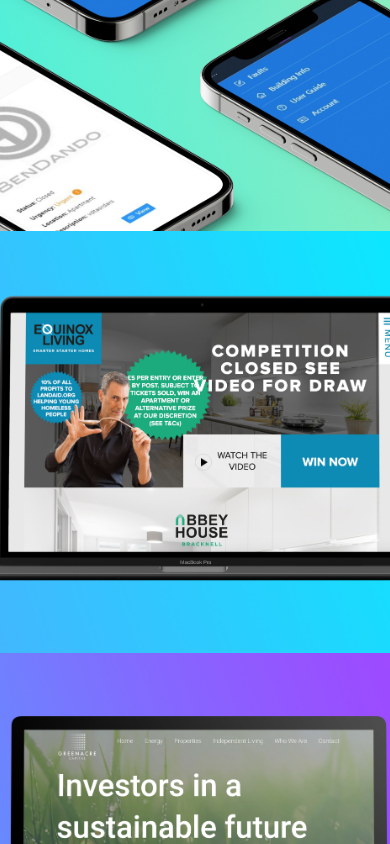
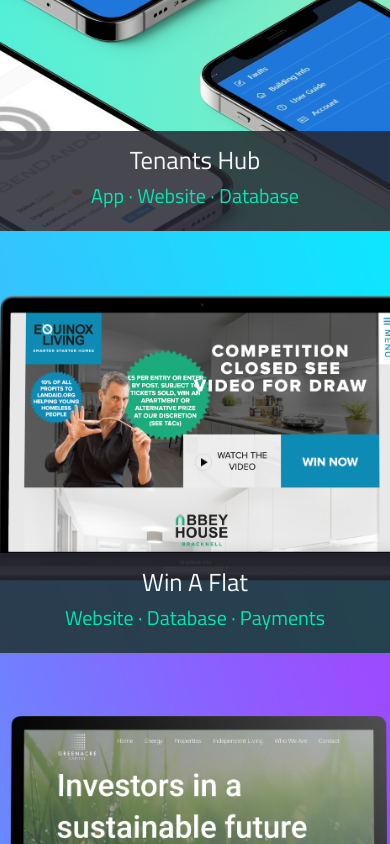
Before and after one commit to bendandoSolo/bendando, a Next.js app: page / in a window 390 px wide. Shown: the part 960-1804 px from the top of the page. Built offline with nearby package versions, Linux system fonts and the light colour scheme.

Commit message:
Added mobile styling to project panes

```diff
--- a/components/ProjectPane.js
+++ b/components/ProjectPane.js
@@ -6,6 +6,10 @@
     <Link href={url}>
       <div className="project-pane">
         <img className="project-img" src={img} />
+        <div className="panel-overlay">
+          <h2>{title}</h2>
+          <h5 style={{ color: "#00E7B6" }}>{type}</h5>
+        </div>
       </div>
     </Link>
   );
--- a/styles/globals.css
+++ b/styles/globals.css
@@ -360,7 +360,7 @@
 
 .footer {
   background-color: #0c0c0c;
-  z-index: 200000;
+  z-index: 1;
   position: absolute;
   width: 100%;
   color: whitesmoke;
@@ -501,7 +501,7 @@
 
 .project-pane {
   width: 50vw;
-  height: 45vh;
+  height: 44vh;
   position: relative;
   overflow: hidden;
   transition: 0.8s ease;
@@ -528,25 +528,22 @@
   transition: 0.8s ease;
 }
 
-.project-des {
-  position: absolute;
-  bottom: 0;
-  color: white;
-  width: 250px;
-  height: 100px;
-  display: flex;
-  flex-direction: column;
-  justify-content: center;
-  padding-left: 1rem;
-}
-
-.project-des p {
-  margin-bottom: 0;
-}
-
 .project-pane:hover .project-img {
   transform: scale(1.1);
   transition: 0.8s ease;
+}
+
+.project-pane:hover .panel-overlay {
+  opacity: 1;
+}
+
+@media screen and (max-width: 992px) {
+  .project-pane .panel-overlay {
+    opacity: 1;
+    height: 100px;
+    position: absolute;
+    bottom: 0;
+  }
 }
 
 /*  */
@@ -745,7 +742,7 @@
   z-index: 1000000;
   background: rgba(39, 39, 49, 0.85);
   position: absolute;
-  top: 0;
+  bottom: 0;
   left: 0;
   width: 100%;
   height: 100%;
```
